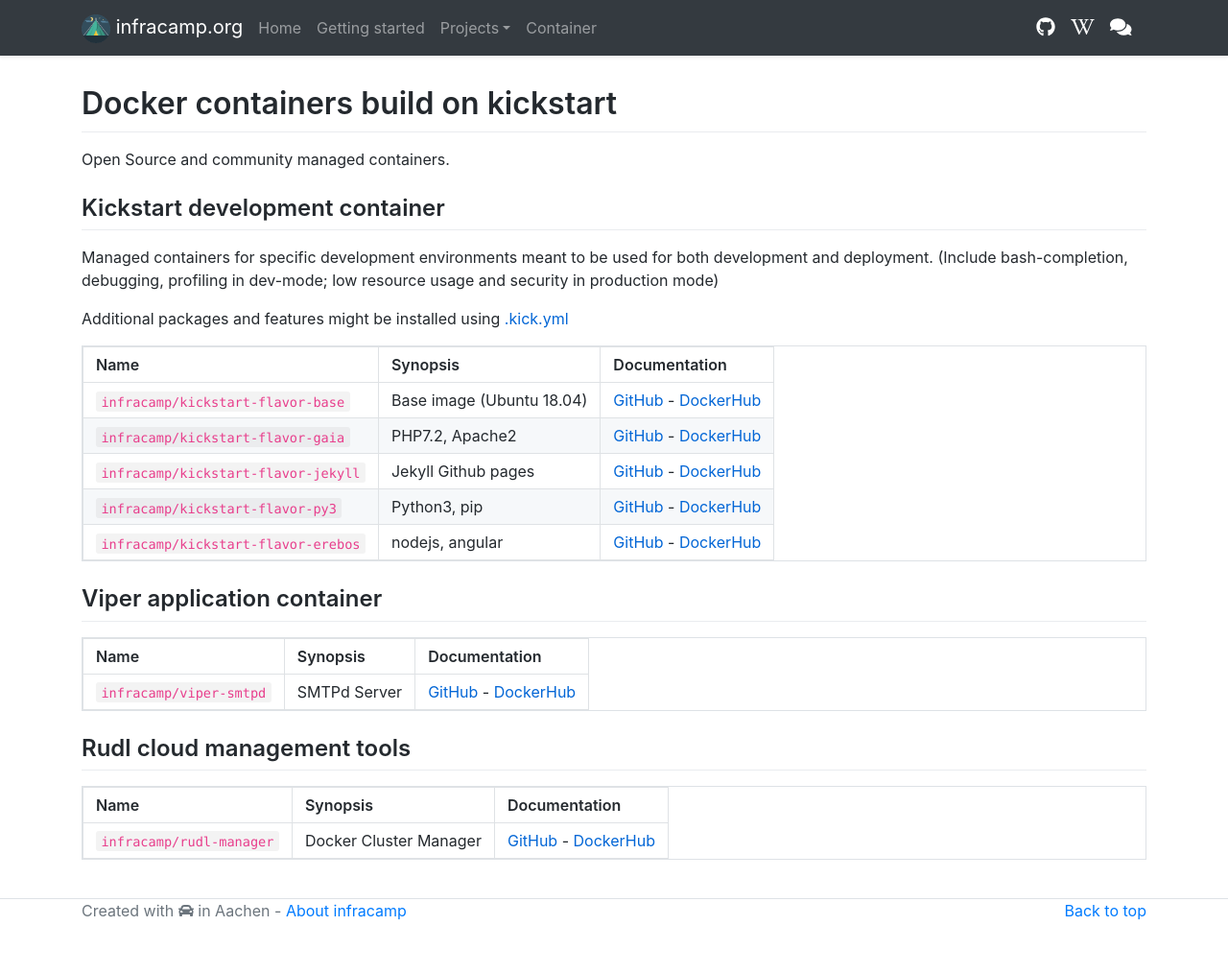
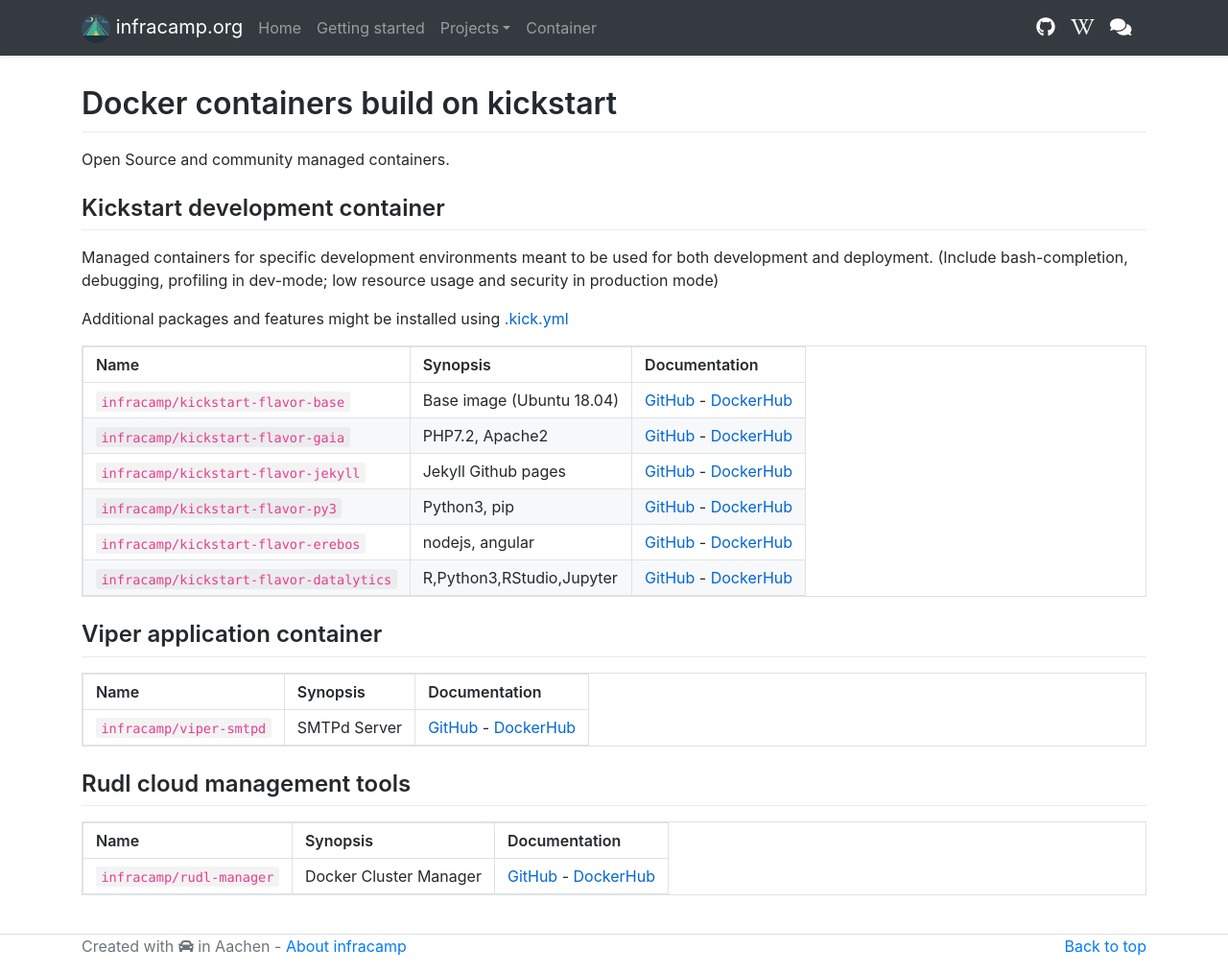
Before and after one commit to infracamp/infracamp, a Jekyll site: the page built from docs/container/index.md, in a window 1280 px wide and 1014 px high. Shown: the whole window at 96% size. Built offline with Jekyll 4.4.1, drawn with Linux system fonts in a browser that asks for light colours; nearby versions of some CDN libraries.

Commit message:
added datalytics container

```diff
--- a/docs/container/index.md
+++ b/docs/container/index.md
@@ -21,6 +21,7 @@ Additional packages and features might be installed using [.kick.yml](/projects/
 | `infracamp/kickstart-flavor-jekyll`   | Jekyll Github pages       | [GitHub](https://github.com/infracamp/kickstart-flavor-jekyll) - [DockerHub](https://hub.docker.com/r/infracamp/kickstart-flavor-jekyll/) |
 | `infracamp/kickstart-flavor-py3`      | Python3, pip              | [GitHub](https://github.com/infracamp/kickstart-flavor-py3) - [DockerHub](https://hub.docker.com/r/infracamp/kickstart-flavor-py3/) |
 | `infracamp/kickstart-flavor-erebos`   | nodejs, angular           | [GitHub](https://github.com/infracamp/kickstart-flavor-erebos) - [DockerHub](https://hub.docker.com/r/infracamp/kickstart-flavor-erebos/) |
+| `infracamp/kickstart-flavor-datalytics`   | R,Python3,RStudio,Jupyter | [GitHub](https://github.com/infracamp/kickstart-flavor-datalytics) - [DockerHub](https://hub.docker.com/r/infracamp/kickstart-flavor-datalytics/) |
 
 
 ## Viper application container
```
